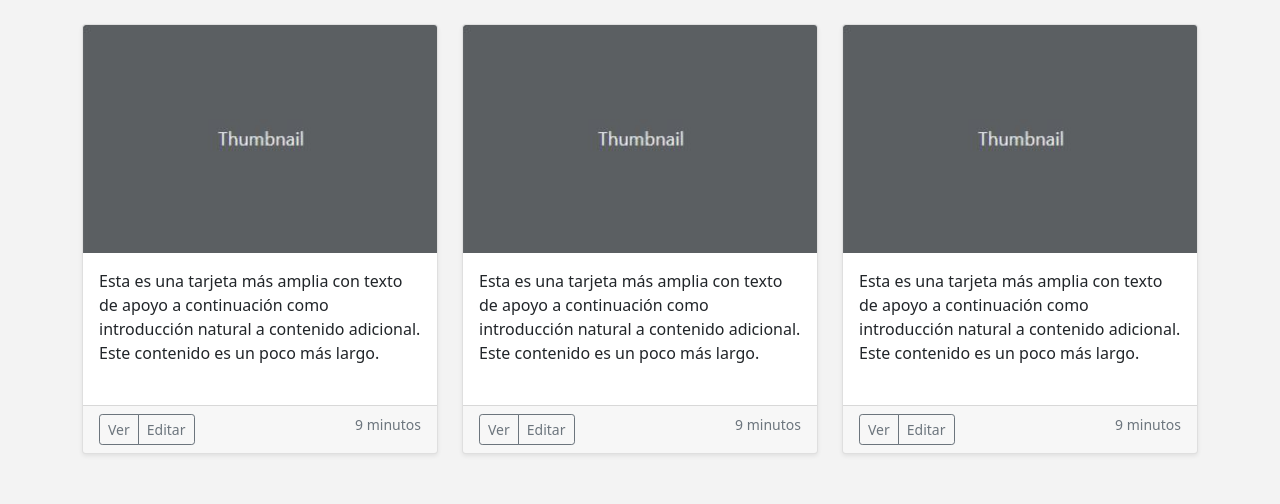
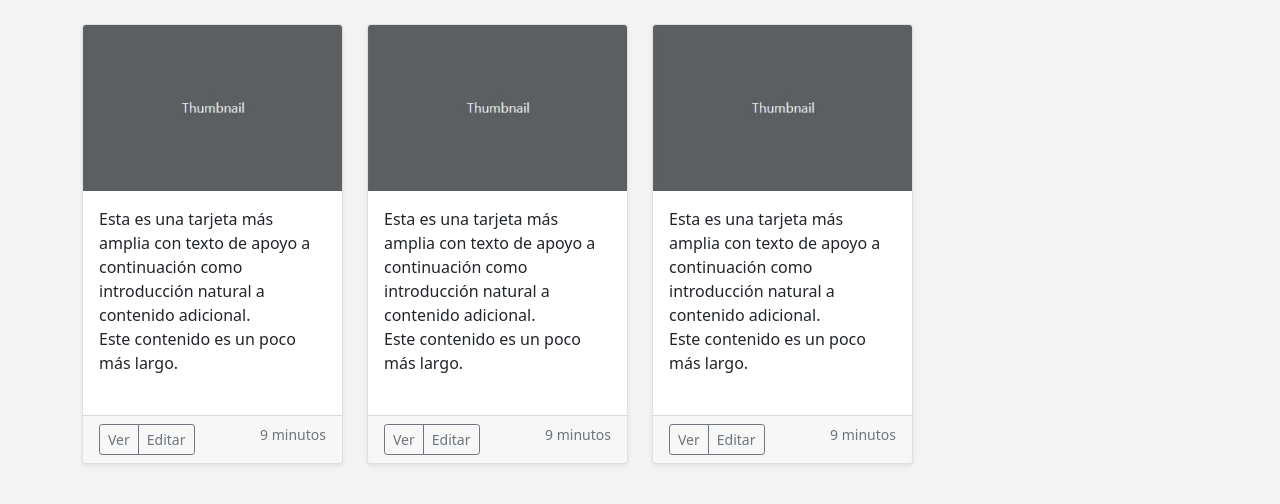
Before and after one commit to Elias-san/Bootstrap-preacticos, a plain HTML site: page index.html in a window 1280 px wide. Drawn offline with nearby package versions, Linux system fonts and the light colour scheme.

Commit message:
Ajuste de cards ancho

```diff
--- a/index.html
+++ b/index.html
@@ -14,7 +14,7 @@
     <div class="container">
         <div class="row ">
 
-            <div class=" col-sm-6 col-md-4  col-lg-4">
+            <div class=" col-sm-6 col-md-4  col-lg-3">
               <div class="card h-100 shadow-sm mt-4">
                 <img src="./img/thumbnail.JPG" class="card-img-top" alt="...">
                 <div class="card-body">
@@ -32,7 +32,7 @@
               </div>
             </div> <!--Col-->
 
-            <div class=" col-sm-6 col-md-4  col-lg-4">
+            <div class=" col-sm-6 col-md-4  col-lg-3">
               <div class="card h-100 shadow-sm mt-4">
                 <img src="./img/thumbnail.JPG" class="card-img-top" alt="...">
                 <div class="card-body">
@@ -50,7 +50,7 @@
               </div>
             </div> <!--Col-->
 
-            <div class="col-sm-6 col-md-4  col-lg-4">
+            <div class="col-sm-6 col-md-4  col-lg-3">
               <div class="card h-100 shadow-sm mt-4">
                 <img src="./img/thumbnail.JPG" class="card-img-top" alt="...">
                 <div class="card-body">
```
